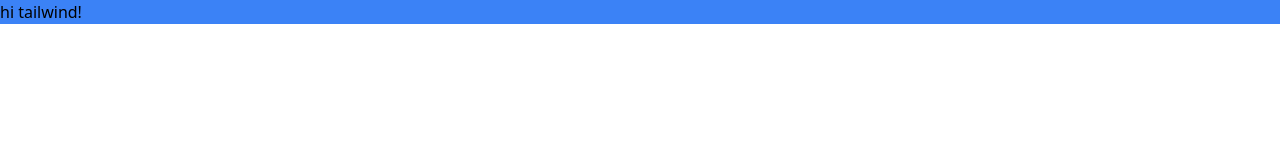
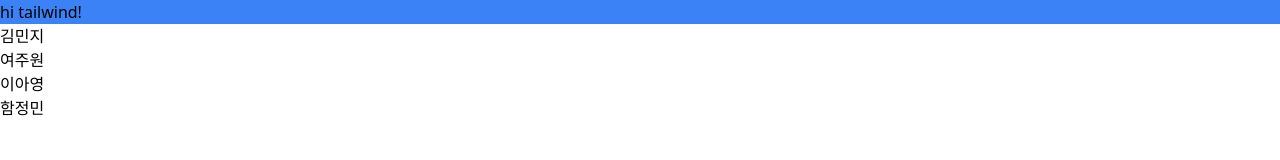
Before and after one commit to FES10-2-4/vanilla-project, a website built with Vite: page index.html in a window 1280 px wide. Built offline with nearby package versions, Linux system fonts and the light colour scheme.

Commit message:
docs: 팀원 명단 수정

```diff
--- a/index.html
+++ b/index.html
@@ -12,6 +12,14 @@
     <div id="app" class="bg-blue-500">
       hi tailwind!
     </div>
+    <div class="memberList">
+      <ul>
+        <li>김민지</li>
+        <li>여주원</li>
+        <li>이아영</li>
+        <li>함정민</li>
+      </ul>
+    </div>
 
   </body>
 </html>
```
